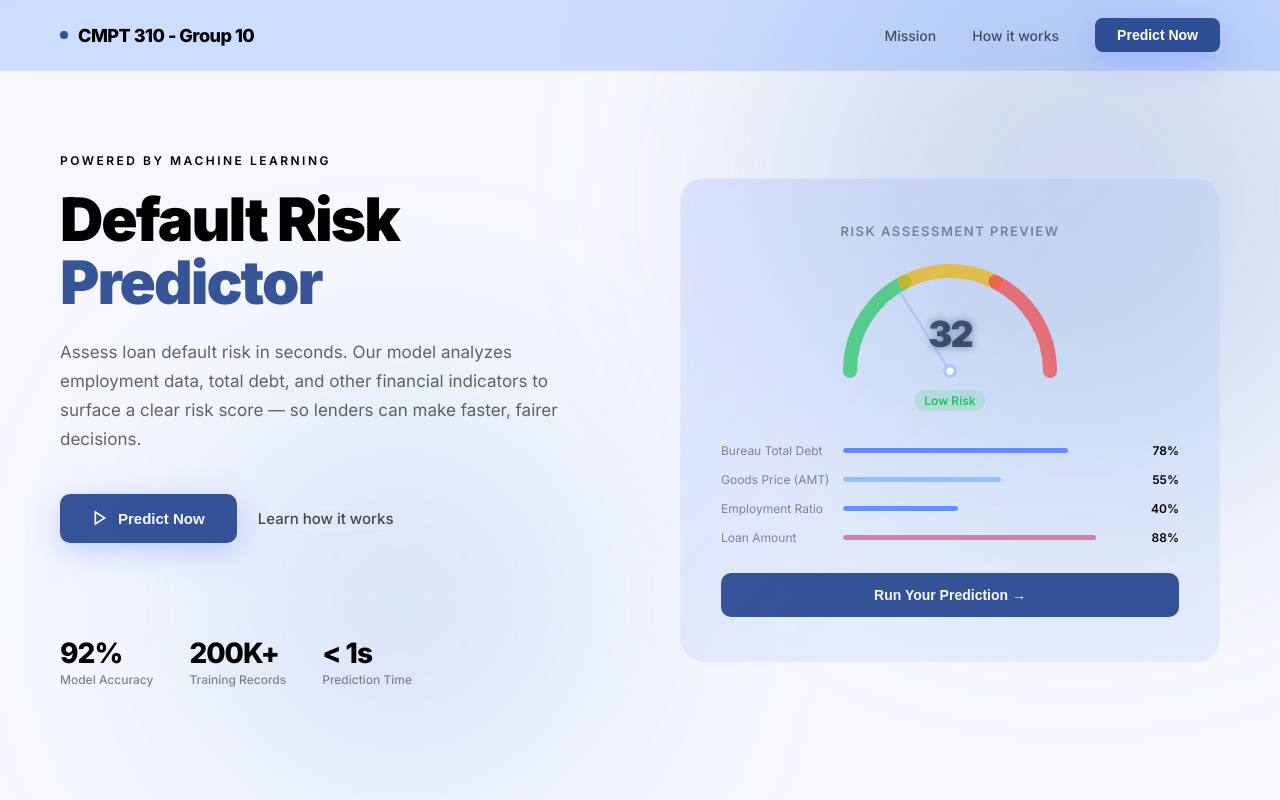
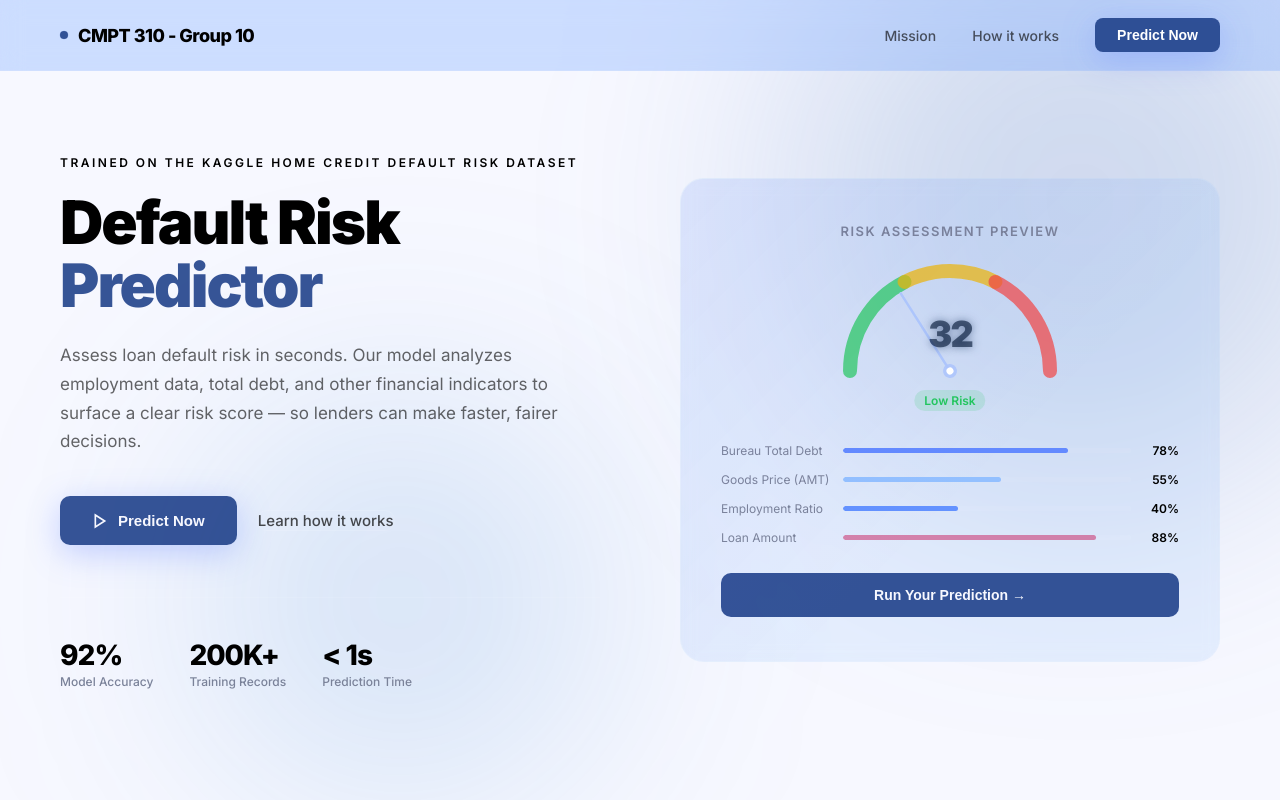
Before and after one commit to hoyongj/home-credit-risk-app, a React (Vite) app in the folder front/: page / in a window 1280 px wide. Shown: the top 800 px of the page. Built offline with nearby package versions, Linux system fonts and the light colour scheme; no server answers.

Commit message:
hyperlinked and changed the above text on landing page

```diff
--- a/front/src/LandingPage.jsx
+++ b/front/src/LandingPage.jsx
@@ -104,6 +104,7 @@ const styles = `
   .lp-eyebrow {
     font-size: 12px; font-weight: 600; letter-spacing: 2.5px;
     text-transform: uppercase; color: var(--accent2); margin-bottom: 20px;
+    text-decoration: none;
   }
   .lp-hero-title {
     font-size: clamp(38px, 5vw, 60px);
@@ -435,8 +436,13 @@ export default function LandingPage() {
         <div className="lp-blob lp-blob-2" />
         <div className="lp-hero-inner">
           <div>
-            <p className="lp-eyebrow">Powered by Machine Learning</p>
-            <h1 className="lp-hero-title">
+            <a className="lp-eyebrow"
+                href="https://www.kaggle.com/competitions/home-credit-default-risk/overview"
+                target="_blank"
+                rel="noreferrer">
+                  Trained on the Kaggle Home Credit Default Risk Dataset
+            </a>
+            <h1 className="lp-hero-title" style={{ marginTop: '20px' }}>
               Default Risk<br />
               <span className="lp-accent">Predictor</span>
             </h1>
```
